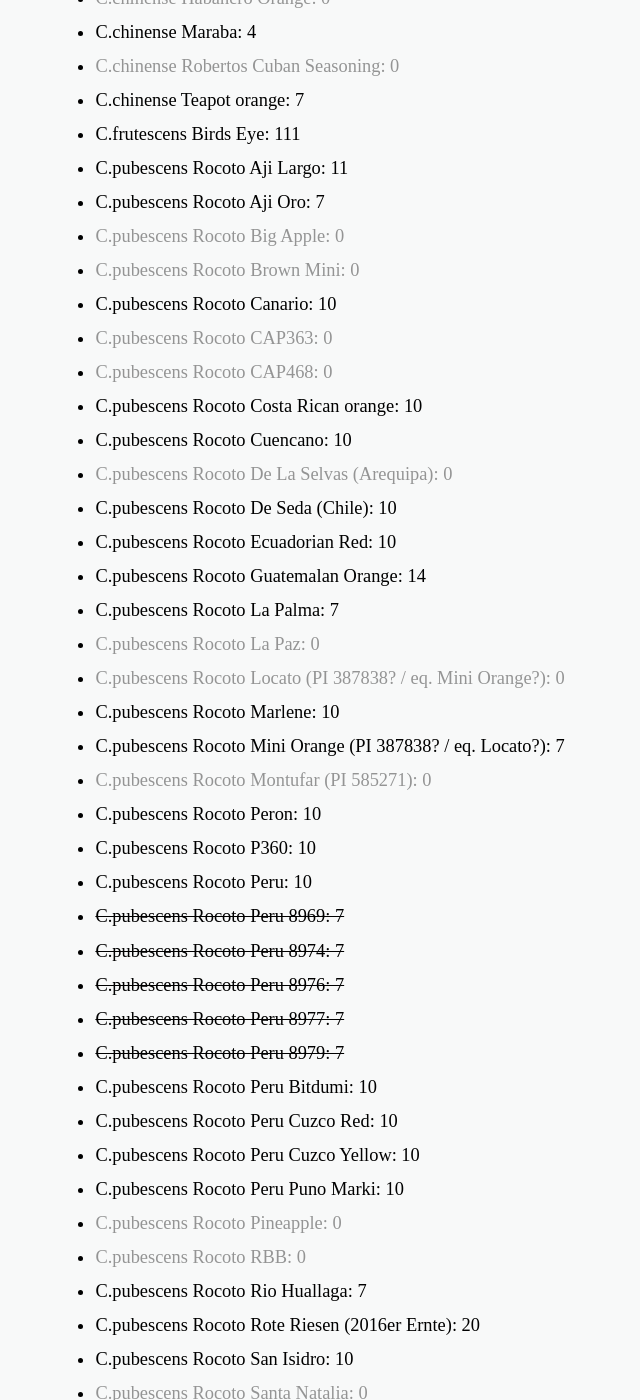
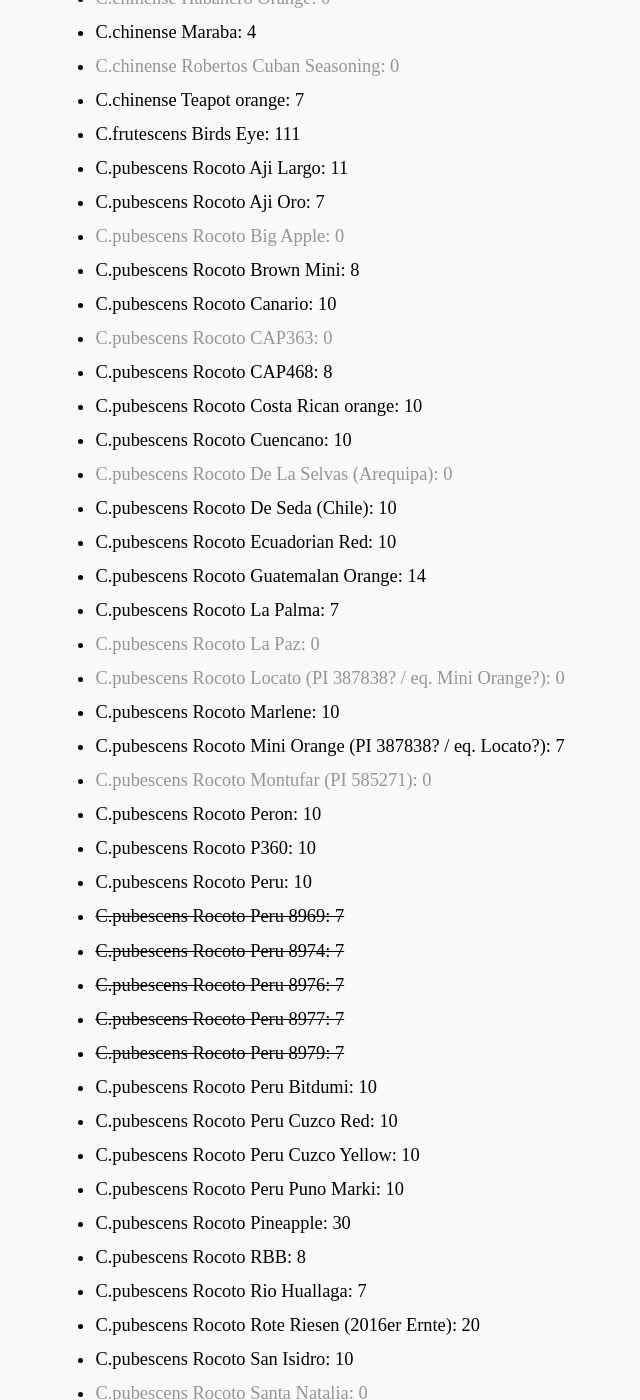
Before and after one commit to iamsebastian/blog.sebastian.science, a Jekyll site: the page built from samen.md, in a window 1280 px wide and 1400 px high, scrolled down 3079 px. Shown: the whole window, without its empty margins (211-851 px from the left). Built offline with Jekyll 4.4.1, drawn with Linux system fonts in a browser that asks for light colours.

Commit message:
Updated seeds

```diff
--- a/_data/seeds.yaml
+++ b/_data/seeds.yaml
@@ -68,10 +68,10 @@ C.frutescens Birds Eye: 111
 C.pubescens Rocoto Aji Largo: 11
 C.pubescens Rocoto Aji Oro: 7
 C.pubescens Rocoto Big Apple: 0
-C.pubescens Rocoto Brown Mini: 0
+C.pubescens Rocoto Brown Mini: 8
 C.pubescens Rocoto Canario: 10
 C.pubescens Rocoto CAP363: 0
-C.pubescens Rocoto CAP468: 0
+C.pubescens Rocoto CAP468: 8
 C.pubescens Rocoto Costa Rican orange: 10
 C.pubescens Rocoto Cuencano: 10
 C.pubescens Rocoto De La Selvas (Arequipa): 0
@@ -106,8 +106,8 @@ C.pubescens Rocoto Peru Bitdumi: 10
 C.pubescens Rocoto Peru Cuzco Red: 10
 C.pubescens Rocoto Peru Cuzco Yellow: 10
 C.pubescens Rocoto Peru Puno Marki: 10
-C.pubescens Rocoto Pineapple: 0
-C.pubescens Rocoto RBB: 0
+C.pubescens Rocoto Pineapple: 30
+C.pubescens Rocoto RBB: 8
 C.pubescens Rocoto Rio Huallaga: 7
 C.pubescens Rocoto Rote Riesen (2016er Ernte): 20
 C.pubescens Rocoto San Isidro: 10
```
